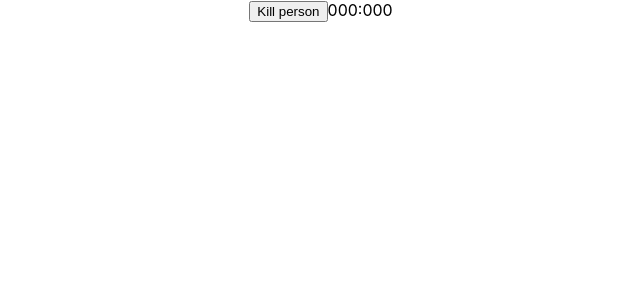
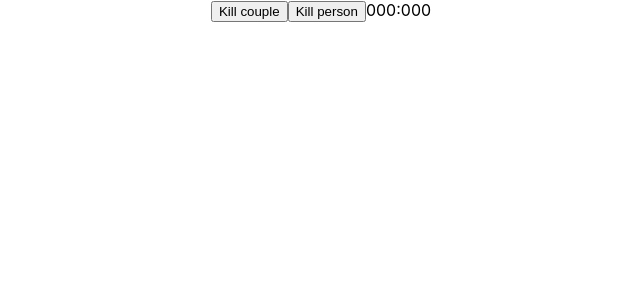
Before and after one commit to Perizote/kataronavirus, a React (Create React App) app: page / in a window 1280 px wide. Shown: the top 300 px of the page, without its empty margins (319-959 px from the left). Built offline with nearby package versions, Linux system fonts and the light colour scheme.

Commit message:
should coronavirus kills a couple

```diff
--- a/src/App.js
+++ b/src/App.js
@@ -8,10 +8,13 @@ class App extends Component {
   }
 
   killPerson = () => {
+    const currentKills = this.state.kills
+    this.setState({kills: currentKills + 1})
+  }
 
+  killCouple = () => {
     const currentKills = this.state.kills
-
-    this.setState({kills: currentKills + 1})
+    this.setState({kills: currentKills + 2})
   }
 
   render() {
@@ -19,6 +22,7 @@ class App extends Component {
     const survivors = this.state.survivors
     return (
       <div className="App">
+        <button onClick={ this.killCouple }>Kill couple</button>
         <button onClick={ this.killPerson }>Kill person</button>
         00{ kills }:00{ survivors }
       </div>
```
Also changed, not shown: 1 other file (tests, documents, lock files or other folders).
